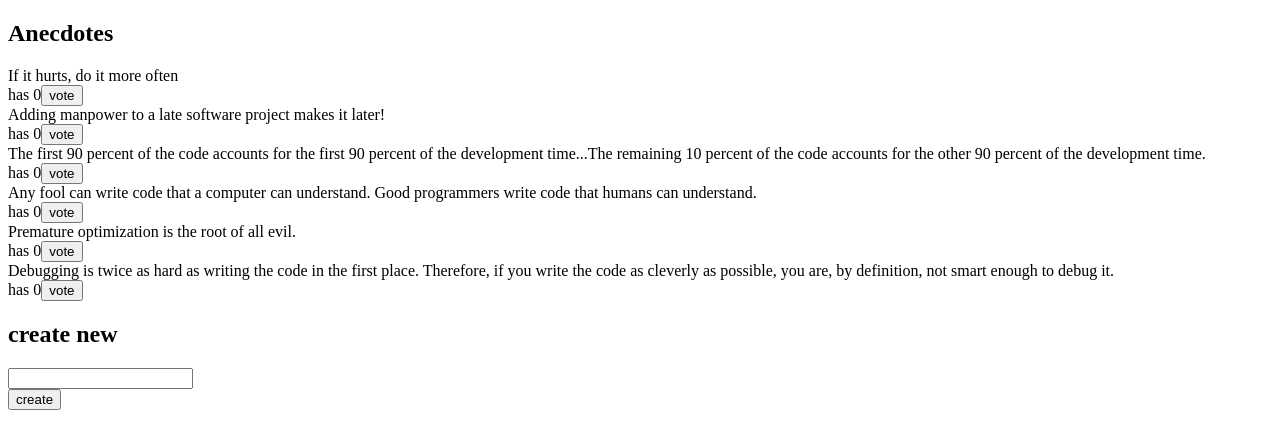
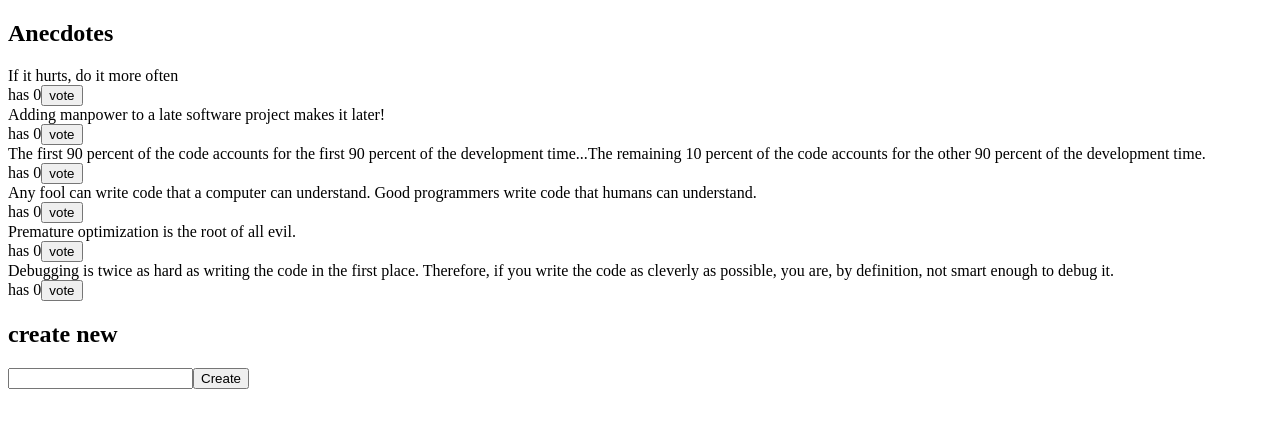
Before and after one commit to nopaalh/FSO-Part6, a React (Vite) app in the folder anecdotes/: page / in a window 1280 px wide. Shown: the top 448 px of the page. Built offline with nearby package versions, Linux system fonts and the light colour scheme.

Commit message:
refactore the code so the display of anecdote form has its own module

```diff
--- a/anecdotes/src/App.jsx
+++ b/anecdotes/src/App.jsx
@@ -1,26 +1,13 @@
-import { useAnecdoteAction } from "./store"
 import AnecdoteList from "./components/AnecdoteList"
+import AnecdoteForm from "./components/AnecdoteForm"
 const App = () => {
-	const { addNew } = useAnecdoteAction()
-
-	const addList = (e) => {
-		e.preventDefault()
-		const anecdote = e.target.content.value
-		addNew(anecdote)
-		e.target.reset()
-	}
 	return (
 		<div>
 			<h2>Anecdotes</h2>
 			<AnecdoteList />
 
 			<h2>create new</h2>
-			<form onSubmit={addList}>
-				<div>
-					<input data-testid="new" name='content' />
-				</div>
-				<button type="submit">create</button>
-			</form>
+			<AnecdoteForm />
 		</div>
   )
 }
--- /dev/null
+++ b/anecdotes/src/components/AnecdoteForm.jsx
@@ -0,0 +1,22 @@
+import { useAnecdoteAction } from "../store";
+
+const AnecdoteForm = () => {
+	const { addNew } = useAnecdoteAction()
+
+	const addList = (e) => {
+		e.preventDefault()
+		const anecdote = e.target.content.value
+		addNew(anecdote)
+		e.target.reset()
+	}
+	return (
+		<>
+			<form onSubmit={addList}>
+				<input name='content' />
+				<button type="submit">Create</button>
+			</form>
+		</>
+	)
+}
+
+export default AnecdoteForm
```
